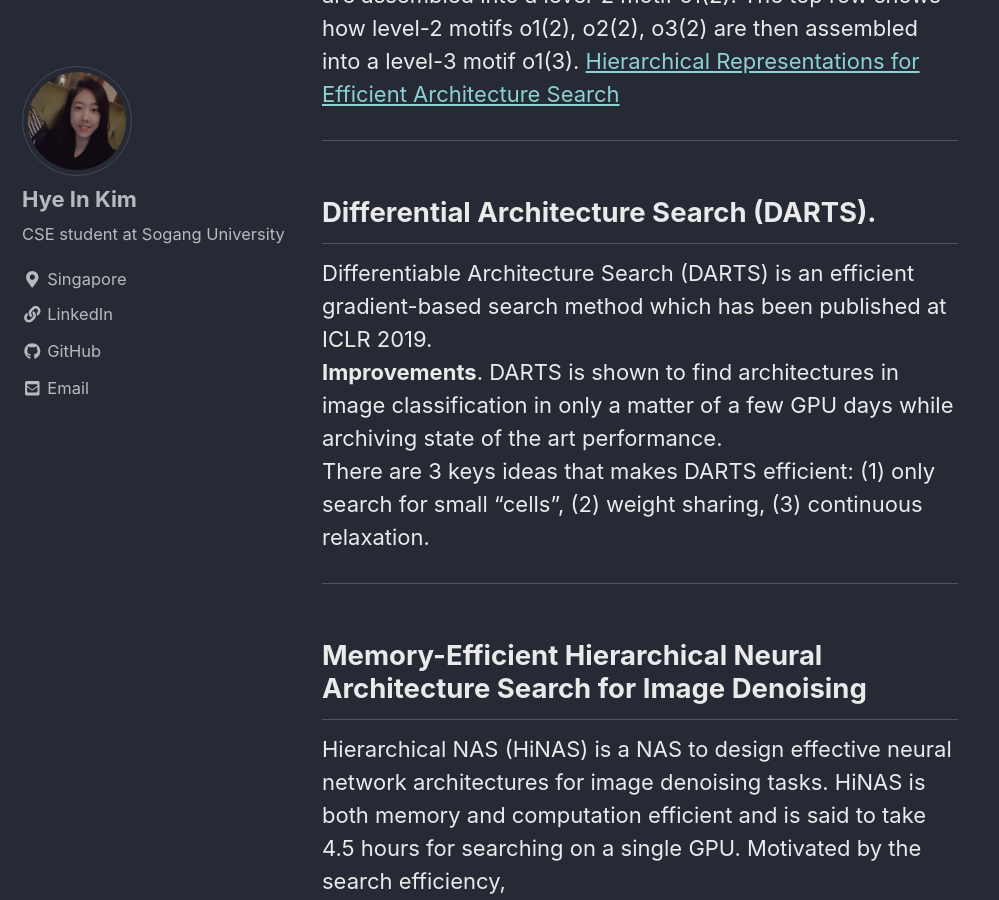
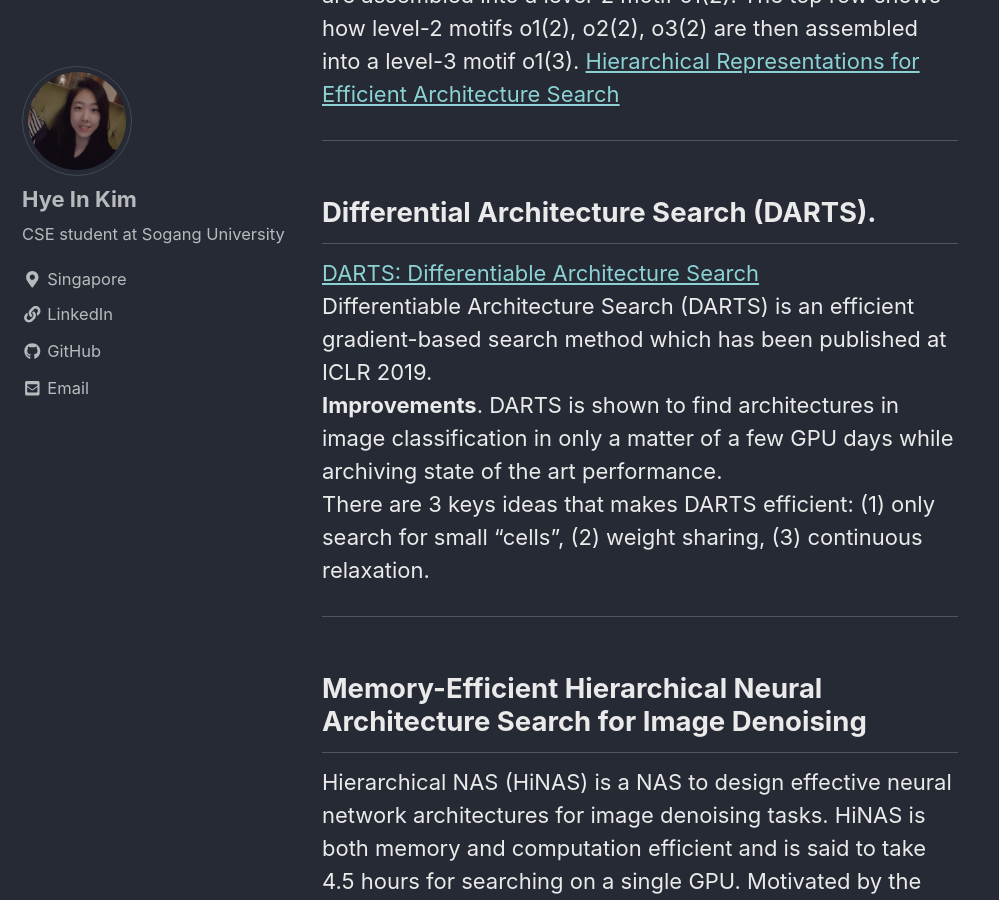
Before and after one commit to hxcyon/hxcyon.github.io, a Jekyll site: the page built from _posts/2020-09-18-Memory-Efficient-Hierarchical-Neural-Architecture-Search-for-Image-Denoising.md, in a window 1280 px wide and 900 px high, scrolled down 3371 px. Shown: the whole window, without its empty margins (0-999 px from the left). Built offline with Jekyll 4.4.1, drawn with Linux system fonts in a browser that asks for light colours; cached includes are drawn as plain includes; nearby versions of some CDN libraries.

Commit message:
dart link

```diff
--- a/_posts/2020-09-18-Memory-Efficient-Hierarchical-Neural-Architecture-Search-for-Image-Denoising.md
+++ b/_posts/2020-09-18-Memory-Efficient-Hierarchical-Neural-Architecture-Search-for-Image-Denoising.md
@@ -50,6 +50,7 @@ Hierarchical structures start with small sets of primitives, including individua
 ---
 
 ## Differential Architecture Search (DARTS).
+[DARTS: Differentiable Architecture Search](https://arxiv.org/abs/1806.09055)
 Differentiable Architecture Search (DARTS) is an efficient gradient-based search method which has been published at ICLR 2019.
 **Improvements**.
 DARTS is shown to find architectures in image classification in only a matter of a few GPU days while archiving state of the art performance.
```
